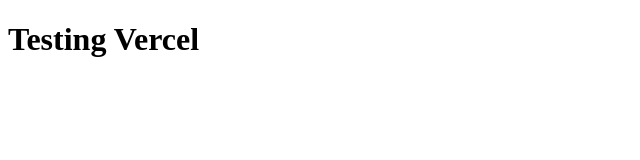
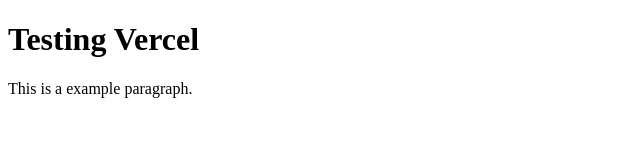
Before and after one commit to emilioparodi/testingvercel, a plain HTML site: page index.html in a window 1280 px wide. Shown: the whole page, without its empty margins (0-640 px from the left). Drawn offline with Linux system fonts and the light colour scheme.

Commit message:
Update index.html

```diff
--- a/index.html
+++ b/index.html
@@ -2,5 +2,6 @@
   <head></head>
   <body>
     <h1>Testing Vercel</h1>
+    <p>This is a example paragraph.</p>
   </body>
 </html>
```
